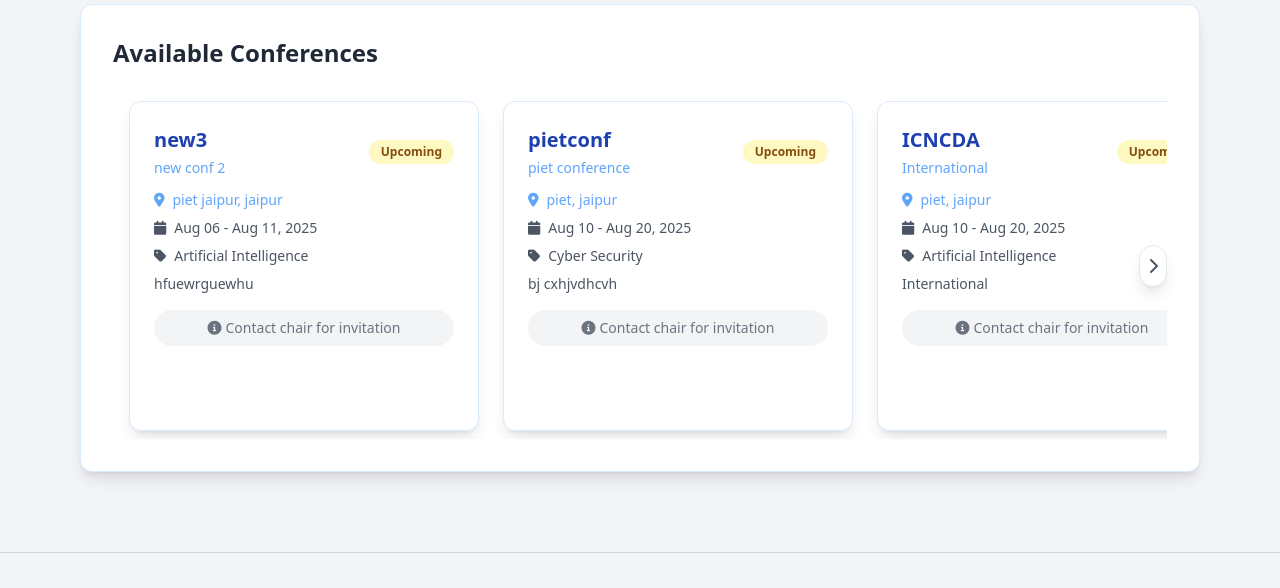
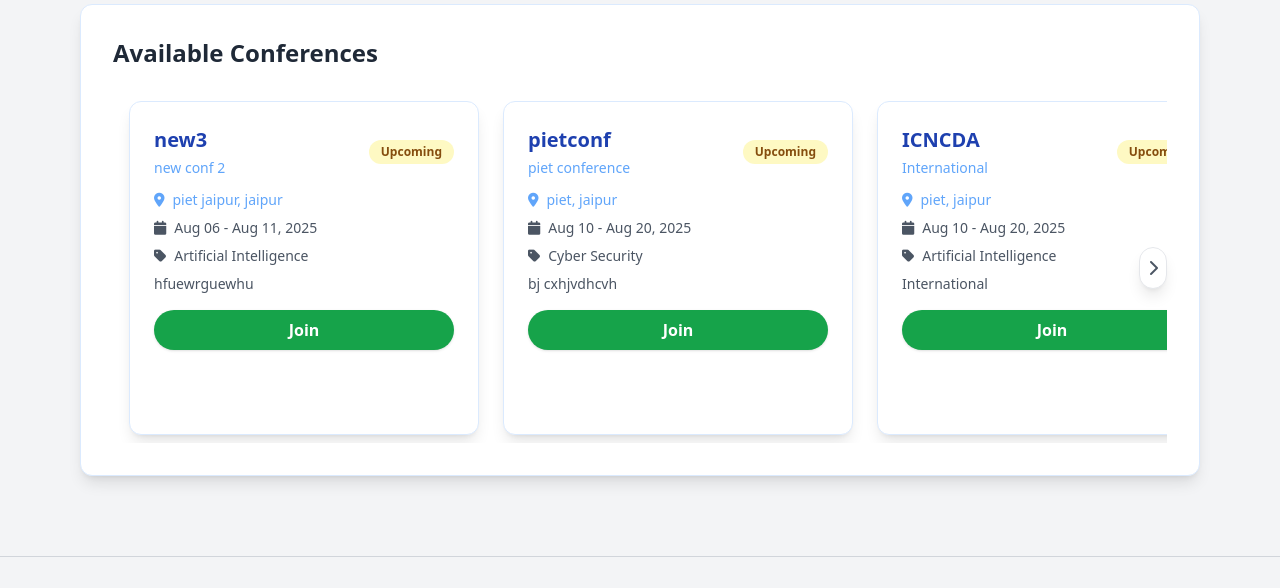
Before and after one commit to HemangJangir/papersetu2, a Django app: page /conference/ in a window 1280 px wide. Shown: the part 361-949 px from the top of the page. Run offline with Django 5.2, Linux system fonts and the light colour scheme; a user stored in the database is signed in; data comes from the database, SQL or seed files in the repository; some libraries are stand-ins or nearby versions.

Commit message:
join error

```diff
--- a/templates/conference/conferences_list.html
+++ b/templates/conference/conferences_list.html
@@ -159,9 +159,7 @@
                                         {% if conference.chair.id == user.id or 'pc_member' in conference.user_roles or 'author' in conference.user_roles %}
                                             <a href="/conference/{{ conference.id }}/choose-role/" class="flex-1 bg-blue-600 hover:bg-blue-700 text-white font-bold rounded-full px-4 py-2 shadow transition-all duration-200 text-center">Go</a>
                                         {% else %}
-                                            <div class="w-full text-center py-2 px-4 rounded-full text-sm font-medium bg-gray-100 text-gray-500">
-                                                <i class="fas fa-info-circle mr-1"></i>Contact chair for invitation
-                                            </div>
+                                            <a href="/conference/{{ conference.id }}/choose-role/" class="flex-1 bg-green-600 hover:bg-green-700 text-white font-bold rounded-full px-4 py-2 shadow transition-all duration-200 text-center">Join</a>
                                         {% endif %}
                                     </div>
                                 </div>
```
